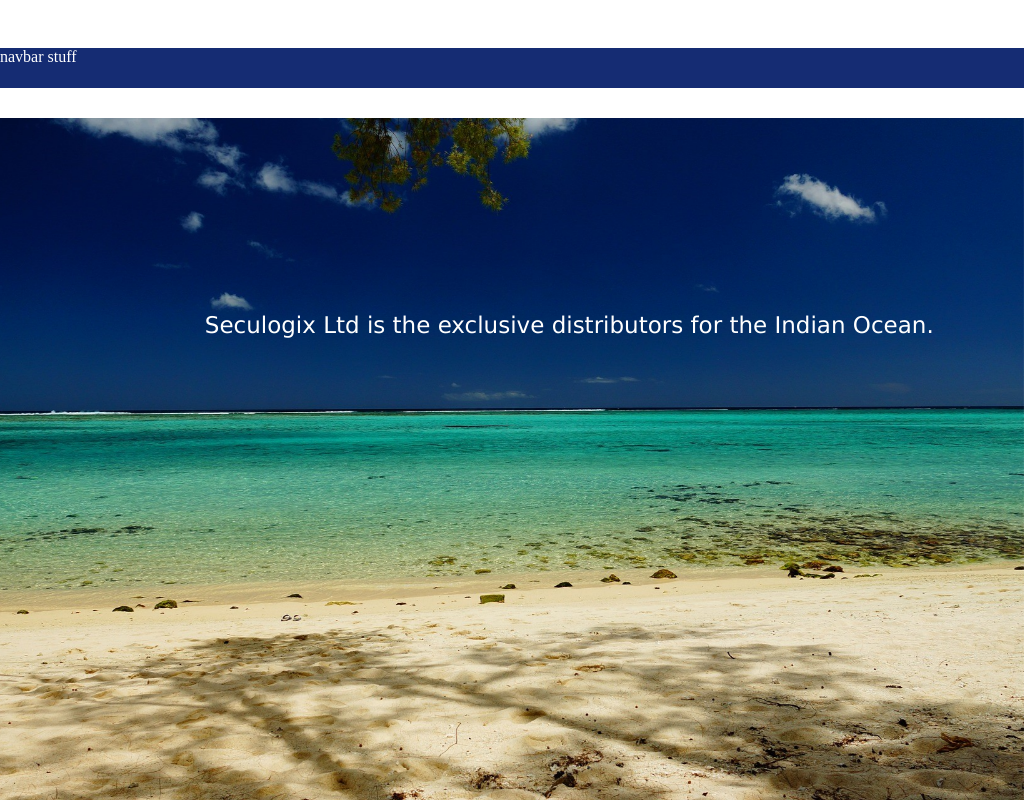
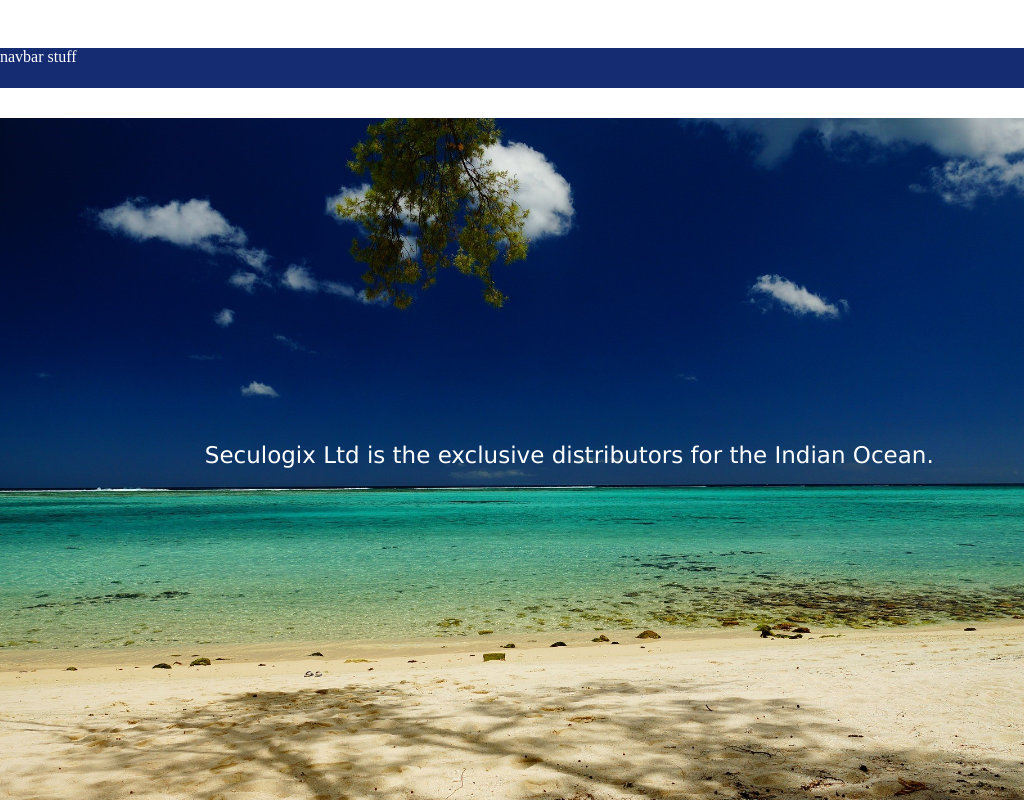
Before and after one commit to tony2tones/seculogixltd, an Angular app: page / in a window 1024 px wide. Built offline with nearby package versions, Linux system fonts and the light colour scheme.

Commit message:
updated for mobile styles and larger screens

```diff
--- a/src/app/components/content/content.component.css
+++ b/src/app/components/content/content.component.css
@@ -4,7 +4,7 @@
     background-image: url("http://seculogix-ltd.com/wp-content/uploads/2017/05/blue-2105706_1920.jpg");
 } */
 
-@media only screen and (max-width: 650px) and (orientation: portrait) {
+@media only screen and (max-width: 700px) and (orientation: portrait) {
     .container {
         margin-top: 30px;
     }
@@ -33,7 +33,7 @@
     }
 }
 
-@media (max-width: 1024px) and (min-width: 651px) {
+@media (max-width: 1020px) and (min-width: 651px) {
     .container {
         margin-top: 30px;
     }
@@ -50,11 +50,11 @@
         color: white;
         max-width: 1600px;
         font-size: 20px;
-        left: 7%;
-        top: 30%;
+        left: 13%;
+        top: 40%;
     }
     .image {
-        background: url('../../../assets/indianocean.jpg') no-repeat center fixed;
+        background: url('../../../assets/indianocean.jpg') no-repeat center;
         background-size: cover;
         height: 90vh;
     }
@@ -76,10 +76,10 @@
         font-family: Verdana, Geneva, Tahoma, sans-serif;
         font-size: 23px;
         left: 20%;
-        top: 27%;
+        top: 45%;
     }
     .image {
-        background: url('../../../assets/indianocean.jpg') no-repeat center fixed;
+        background: url('../../../assets/indianocean.jpg') no-repeat center;
         background-size: cover;
         height: 90vh;
     }
@@ -87,6 +87,6 @@
 
 @media (min-width: 1550px) {
     .caption {
-        left: 33%;
+        left: 35%;
     }
 }
```
